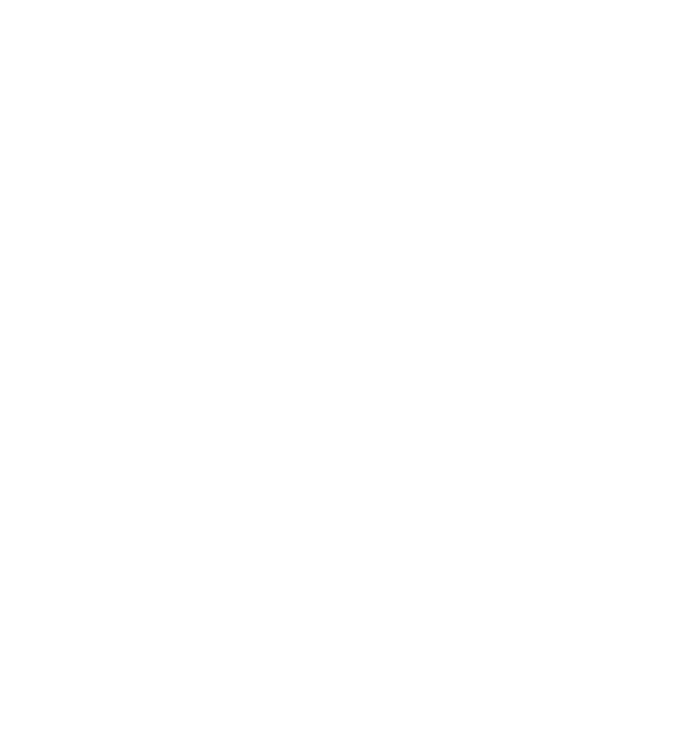
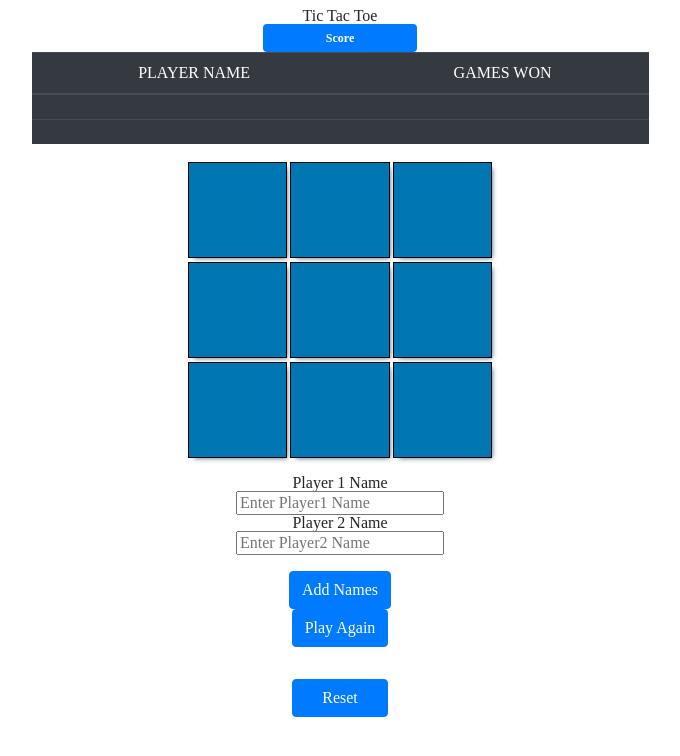
Before and after one commit to javitocor/Tic-Tac-Toe-JS, a plain HTML site: page index.html in a window 1280 px wide. Shown: the whole page, without its empty margins (300-980 px from the left). Drawn offline with nearby package versions, Linux system fonts and the light colour scheme.

Commit message:
Add HTML and CSS skeleton

```diff
--- a/assets/js/DOM.js
+++ b/assets/js/DOM.js
@@ -1,3 +1,28 @@
-const GameDisplay = (() => ({
+const GameDisplay = (() => {
+  const submitButton = document.getElementById('submit');
+  const playButton = document.getElementById('playAgain');
+  const resetButton = document.getElementById('reset');
+  const cells = document.querySelectorAll('cell');
+  const player1name = document.getElementById('play1name');
+  const player2name = document.getElementById('play1score');
+  const player1score = document.getElementById('play2name');
+  const player2score = document.getElementById('play2score');
+  const message = document.getElementById('message');
 
-}))();
+  const displayButtons = function displayButtons() {
+
+  };
+
+  const displayMessage = function displayMessage() {
+
+  };
+
+  const scoreBoard = function scoreBoard() {
+
+  };
+
+
+  return {
+
+  };
+})();
--- a/assets/js/game.js
+++ b/assets/js/game.js
@@ -1,9 +1,6 @@
 const GameBoard = (() => {
   let boardArray = ['', '', '', '', '', '', '', '', ''];
-  /* let boardArray = ['O','O','X',
-                    'X','X','O',
-                    'O','X', undefined];
- */
+
   const getBoard = function getBoard() {
     return boardArray;
   };
@@ -13,7 +10,7 @@ const GameBoard = (() => {
   };
 
   const clearBoard = function clearBoard() {
-    boardArray = Array(9);
+    boardArray = ['', '', '', '', '', '', '', '', ''];
   };
 
   return {
@@ -22,36 +19,33 @@ const GameBoard = (() => {
     clear: clearBoard,
   };
 })();
-/*
-console.log(GameBoard.get());
-console.log(GameBoard.update(2));
-console.log(GameBoard.update(3));
-console.log(GameBoard.update(8));
-console.log(GameBoard.get());
-console.log(GameBoard.clear());
-console.log(GameBoard.get());
-*/
 
 
 const GamePlay = (() => {
-  const playerOne = 'Javier';
-  const playerTwo = 'Kubilay';
+  let gameStatus = false;
+  let playerOne;
+  let playerTwo;
   let playerOneScore = 0;
   let playerTwoScore = 0;
   let turn = 0;
   let playerOneWin = false;
   let playerTwoWin = false;
 
-  /* const getPlayers = function () {
-}; */
+  const getPlayers = function getPlayers() {
+    const name1 = document.getElementById('player1').value;
+    const name2 = document.getElementById('player2').value;
+
+    playerOne = Player(name1, 'X');
+    playerTwo = Player(name2, 'O');
+  };
 
   const playerTurn = function playerTurn() {
     if (turn % 2 === 0) {
       turn += 1;
-      return 'X';
+      return playerOne;
     }
     turn += 1;
-    return 'O';
+    return playerTwo;
   };
 
   const isWin = function isWin() {
@@ -71,11 +65,13 @@ const GamePlay = (() => {
       if (possibilities[i].every(value => value === 'X')) {
         playerOneScore += 1;
         playerOneWin = true;
+        gameStatus = false;
         return true;
       }
       if (possibilities[i].every(value => value === 'O')) {
         playerTwoScore += 1;
         playerTwoWin = true;
+        gameStatus = false;
         return true;
       }
     }
@@ -86,6 +82,7 @@ const GamePlay = (() => {
   const isTie = function isTie() {
     const board = GameBoard.get();
     if (!isWin() && board.every(value => value !== '')) {
+      gameStatus = false;
       return true;
     }
     return false;
@@ -115,12 +112,6 @@ const GamePlay = (() => {
   };
 
   return {
-    isWin, isTie, whoWon, move,
+    isWin, isTie, whoWon, move, gameStatus, playerOne, playerTwo, playerOneScore, playerTwoScore,
   };
 })();
-
-console.log('Is a win?:', GamePlay.isWin());
-if (GamePlay.isWin()) {
-  console.log('The winner is:', GamePlay.whoWon());
-}
-console.log('Is a tie?:', GamePlay.isTie());
--- a/assets/style/style.css
+++ b/assets/style/style.css
@@ -46,3 +46,41 @@ table {
 	border-collapse: collapse;
 	border-spacing: 0;
 }
+
+
+#row1, #row2, #row3 {
+    display: flex;
+    flex-direction:row;
+}
+
+#row1 {
+    order: 1;
+
+}
+
+#row2 {
+    order: 2;
+}
+
+#row3 {
+    order: 3;
+}
+
+.cell {
+    display: flex;
+    justify-content: center;
+    align-items: center;
+    width: 7rem;
+    height: 6rem;
+    margin: .12rem;
+    border: 1px solid black;
+    background-color: #0077b3;
+    color: #cceeff;
+    font-size: 3rem;
+    box-shadow: 3px 3px 5px -3px rgba(0, 34, 51,0.75);
+}
+
+#info {
+	display: block;
+	flex-direction:row;
+}
--- a/index.html
+++ b/index.html
@@ -7,16 +7,84 @@
     <link rel="stylesheet" href="https://stackpath.bootstrapcdn.com/bootstrap/4.5.0/css/bootstrap.min.css" integrity="sha384-9aIt2nRpC12Uk9gS9baDl411NQApFmC26EwAOH8WgZl5MYYxFfc+NcPb1dKGj7Sk" crossorigin="anonymous">
     <link rel="stylesheet" type="text/css" href="./assets/style/style.css">
   </head>
-  <body>
-    <!-- Board -->
-    <section></section>
-    <!-- Buttons -->
-    <section></section>
-    <!-- Players Display -->
-    <section></section>
-    <!-- Instruccions -->
-    <section></section>
-    <!-- Message display -->
-    <section></section>
+  <body class="text-center m-2">
+    <main class="container-fluid">
+      <div class="row">
+        <div class="col-12">
+          <h1>Tic Tac Toe</h1>
+          <!-- players info -->
+        <section id="info" class="d-flex flex-column bg-warning w-25 m-auto">
+          <div id="message" class="font-weight-bold ">
+
+          </div>
+        </section>
+
+        <!-- scoreboard -->
+        <section id="score" class="d-flex flex-column w-50 m-auto">
+          <h3 class="badge badge-primary w-25 text-center p-2 m-auto">Score</h3>
+          <table class="table table-dark">
+              <thead>
+                <tr>
+                  <th>PLAYER NAME</th>
+                  <th>GAMES WON</th>
+                </tr>
+              </thead>
+              <tbody id="points">
+                  <tr>
+                      <td id="play1name" class="text-center"></td>
+                      <td id="play1score" class="text-center"></td>
+                  </tr>
+                  <tr>
+                      <td id="play2name" class="text-center"></td>
+                      <td id="play2score" class="text-center"></td>
+                  </tr>
+              </tbody>
+          </table>
+        </section>
+        <!-- board -->
+        <section id="board" class="d-flex flex-column w-25 m-auto">
+          <div id="gameContainer">
+              <div id="row1">
+                  <div id="0" class="cell"></div>
+                  <div id="1" class="cell"></div>
+                  <div id="2" class="cell"></div>
+              </div>
+              <div id="row2">
+                  <div id="3" class="cell"></div>
+                  <div id="4" class="cell"></div>
+                  <div id="5" class="cell"></div>
+              </div>
+              <div id="row3">
+                  <div id="6" class="cell"></div>
+                  <div id="7" class="cell"></div>
+                  <div id="8" class="cell"></div>
+              </div>
+          </div>
+        </section>
+        <br>
+        <!-- buttons -->
+        <section id="game" class="d-flex flex-column w-25 m-auto">
+          <div id="form">
+              <form id="names">
+                  <label for="player1"><b>Player 1 Name</b></label><br>
+                  <input type="text" id="player1" placeholder="Enter Player1 Name" name="player1" required><br>
+
+                  <label for="player2"><b>Player 2 Name</b></label><br>
+                  <input type="text" id="player2" placeholder="Enter Player2 Name" name="player2" required><br><br>
+
+                  <input type="submit" class="btn btn-primary" id="submit" value="Add Names">
+              </form>
+          </div>
+          <div class="m-auto d-flex flex-column justify-content-center">
+              <input type="submit" class="btn btn-primary" id="playAgain" value="Play Again"><br><br>
+              <input type="submit" class="btn btn-primary" id="reset" value="Reset">
+          </div>
+        </section>
+      </div>
+      </div>
+    </main>
+    <script type="text/javascript" src="assets/js/players.js"></script>
+    <script type="text/javascript" src="assets/js/DOM.js"></script>
+    <script type="text/javascript" src="assets/js/game.js"></script>
   </body>
 </html>
```
Also changed, not shown: assets/js/players.js (line endings or trailing spaces).
